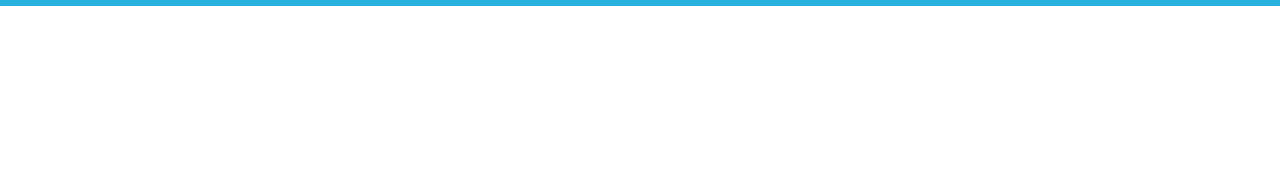
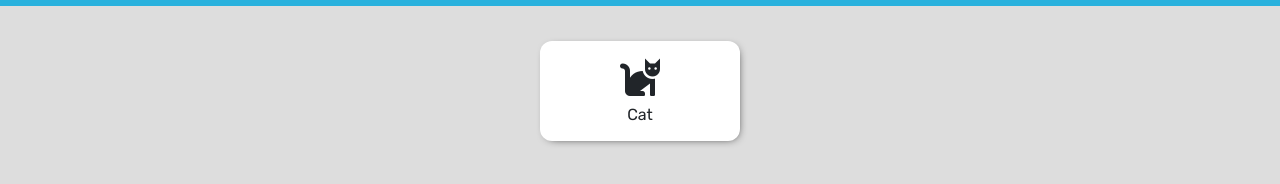
Before and after one commit to GinoGreen/js-es6-icons, a plain HTML site: page Milestone 1/index.html in a window 1280 px wide. Shown: the part 94-278 px from the top of the page. Drawn offline with nearby package versions, Linux system fonts and the light colour scheme.

Commit message:
card_icon

```diff
--- a/Milestone 1/css/style.css
+++ b/Milestone 1/css/style.css
@@ -1,7 +1,7 @@
 body {
    font-family: 'Rubik', sans-serif;
 }
-
+/* ///////HEADER////// */
 header {
 
 }
@@ -28,3 +28,43 @@ header {
    width: 120px;
    margin: 0 20px;
 }
+
+/* ///////MAIN//////  */
+main {
+   height: calc(100vh - 100px);
+
+   background-color: #DDDDDD;
+}
+
+.card_icon {
+   width: 200px;
+   height: 100px;
+
+   margin: 35px 20px;
+
+   display: flex;
+   flex-direction: column;
+   justify-content: center;
+   align-items: center;
+
+   border-radius: 12px;
+   box-shadow: 2px 2px 10px -5px #000;
+
+   background-color: #fff;
+   cursor: pointer;
+}
+.card_icon i {
+   font-size: 40px;
+}
+i.orange {
+   color: #D19A5E;
+}
+i.green {
+   color: #7BC379;
+}
+i.blue {
+   color: #4D78CC;
+}
+.card_icon span {
+   padding: 7px 0 0;
+}
--- a/Milestone 1/index.html
+++ b/Milestone 1/index.html
@@ -8,6 +8,7 @@
    <link rel="preconnect" href="https://fonts.googleapis.com">
    <link rel="preconnect" href="https://fonts.gstatic.com" crossorigin>
    <link href="https://fonts.googleapis.com/css2?family=Acme&family=Rubik&display=swap" rel="stylesheet">
+   <link rel="stylesheet" href="https://cdnjs.cloudflare.com/ajax/libs/font-awesome/5.7.0/css/all.min.css" integrity="sha512-gRH0EcIcYBFkQTnbpO8k0WlsD20x5VzjhOA1Og8+ZUAhcMUCvd+APD35FJw3GzHAP3e+mP28YcDJxVr745loHw==" crossorigin="anonymous" referrerpolicy="no-referrer">
    <link rel="stylesheet" href="css/style.css">
    <title>Document</title>
 </head>
@@ -30,6 +31,19 @@
          </div>
    </header>
 
+   <!-- ////MAIN/////  -->
+   <main class="overflow-auto">
+      <div class="container d-flex justify-content-evenly flex-wrap">
+         <!-- Qui dentro verranno generate le icone  -->
+
+         <div class="card_icon">
+            <i class="fas fa-cat"></i>
+            <span class="caption">Cat</span>
+         </div>
+
+      </div>
+   </main>
+
    <script src="js/script.js"></script>
 </body>
 </html>
```
